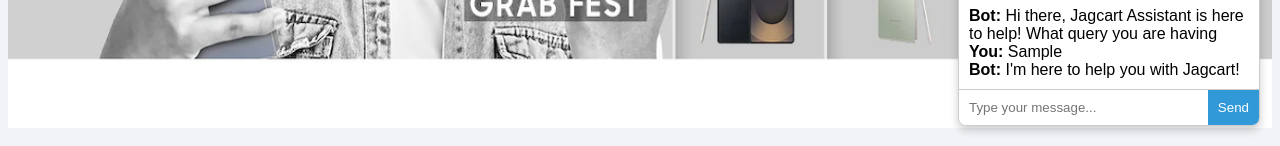
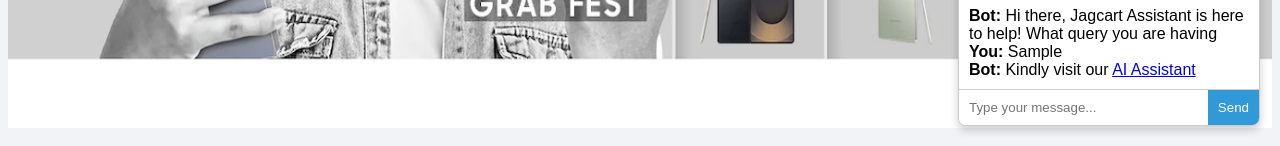
Before and after one commit to jagravsha/Jagcart, a plain HTML site: page index.html in a window 1280 px wide. Both pictures are taken after typing "Sample" into the empty fields and a click on the button "Send". Shown: the part 654-800 px from the top of the page. Drawn offline with Linux system fonts and the light colour scheme.

Commit message:
Add files via upload

```diff
--- a/index.html
+++ b/index.html
@@ -371,6 +371,16 @@
 
   </table>
   <br><br>
+
+
+
+
+
+
+
+
+
+
   <table border="0" width="100%">
     <div id="chatbot">
       <div id="chat-header">Jagcart AI Chatbot</div>
@@ -394,7 +404,7 @@
 
         // Simulate AI response
         setTimeout(() => {
-          log.innerHTML += `<div><strong>Bot:</strong> I'm here to help you with Jagcart!</div>`;
+          log.innerHTML += `<div><strong>Bot:</strong> Kindly visit our <a href="https://jagravsha.github.io/jagcart-ai">AI Assistant</a>  </div>`;
           log.scrollTop = log.scrollHeight;
         }, 500);
 
@@ -403,6 +413,10 @@
       }
     </script>
   </table>
+
+
+
+
 
 
 
```
